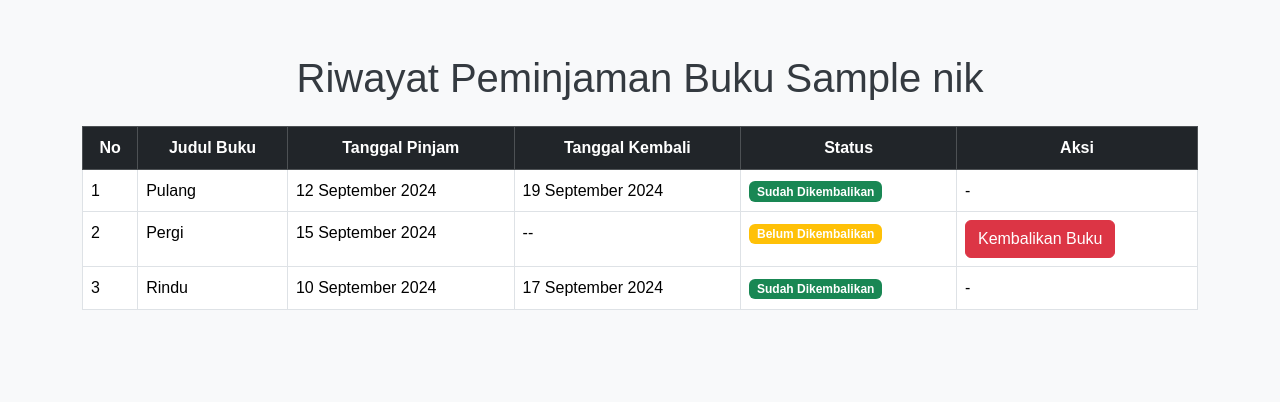
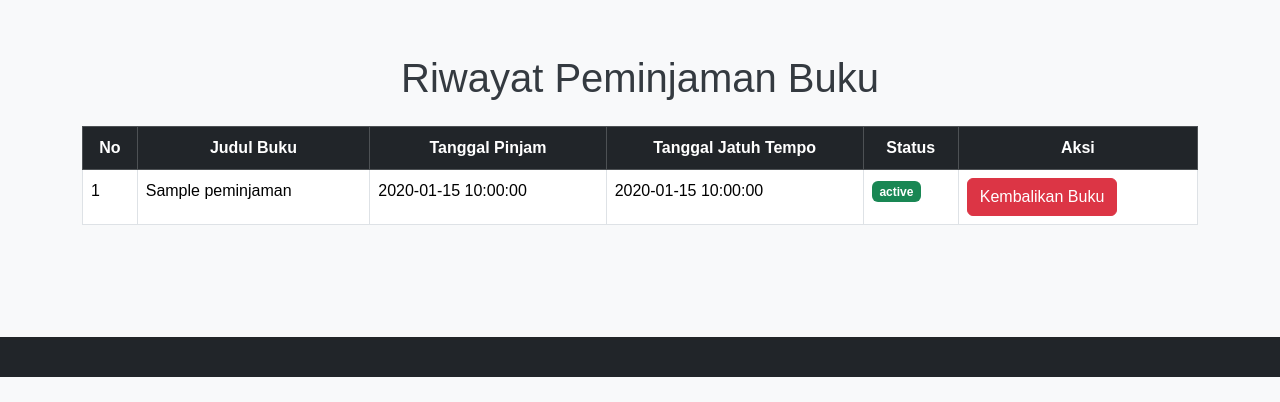
Before and after one commit to MuhammadHakim33/pbw-perpustakaan, a PHP site: template views/riwayat.php in a window 1280 px wide. Shown: the part 64-466 px from the top of the page. Run offline with PHP 8.4, Linux system fonts and the light colour scheme; the template is opened without the code that fills it: most values are stand-ins (such as "Sample title", 1, 10 or a date in 2020).

Commit message:
peminjaman dan pengembalian user

```diff
--- a/views/riwayat.php
+++ b/views/riwayat.php
@@ -36,7 +36,7 @@
     <!-- Riwayat Peminjaman Buku -->
     <section id="riwayat-peminjaman" class="py-5">
         <div class="container">
-            <h2 class="text-center mb-4">Riwayat Peminjaman Buku <?= $nik; ?></h2>
+            <h2 class="text-center mb-4">Riwayat Peminjaman Buku</h2>
             <div class="table-responsive">
                 <table class="table table-bordered">
                     <thead class="table-dark">
@@ -44,41 +44,23 @@
                             <th class="text-center">No</th>
                             <th class="text-center">Judul Buku</th>
                             <th class="text-center">Tanggal Pinjam</th>
-                            <th class="text-center">Tanggal Kembali</th>
+                            <th class="text-center">Tanggal Jatuh Tempo</th>
                             <th class="text-center">Status</th>
                             <th class="text-center">Aksi</th>
                         </tr>
                     </thead>
                     <tbody>
+                        <?php $i = 1; ?>
+                        <?php foreach($peminjaman as $item): ?>
                         <tr>
-                            <td>1</td>
-                            <td>Pulang</td>
-                            <td>12 September 2024</td>
-                            <td>19 September 2024</td>
-                            <td><span class="badge bg-success">Sudah Dikembalikan</span></td>
-                            <td>-</td>
+                            <td><?= $i++;?></td>
+                            <td><?= $item["judul"]?></td>
+                            <td><?= $item["tanggal_peminjaman"]?></td>
+                            <td><?= $item["tanggal_jatuh_tempo"]?></td>
+                            <td><span class="badge bg-success"><?= $item["status"]?></span></td>
+                            <td><a href="/book/return/<?= $item['id']?>" class="btn btn-danger">Kembalikan Buku</a></td>
                         </tr>
-                        <tr>
-                            <td>2</td>
-                            <td>Pergi</td>
-                            <td>15 September 2024</td>
-                            <td>--</td>
-                            <td><span class="badge bg-warning">Belum Dikembalikan</span></td>
-                            <td>
-                                <form action="/book/history" method="POST">
-                                    <input type="hidden" name="book_id" value="2">
-                                    <button type="submit" class="btn btn-danger">Kembalikan Buku</button>
-                                </form>
-                            </td>
-                        </tr>
-                        <tr>
-                            <td>3</td>
-                            <td>Rindu</td>
-                            <td>10 September 2024</td>
-                            <td>17 September 2024</td>
-                            <td><span class="badge bg-success">Sudah Dikembalikan</span></td>
-                            <td>-</td>
-                        </tr>
+                        <?php endforeach; ?>
                     </tbody>
                 </table>
             </div>
```
Also changed, not shown: controllers/BookController.php (+3 -13 lines).
